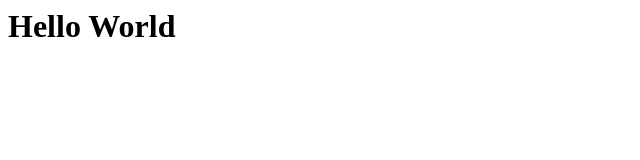
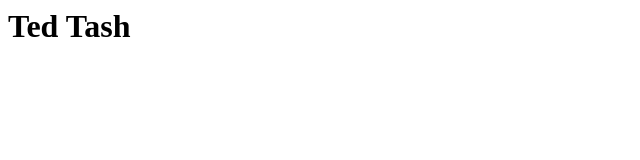
Before and after one commit to Ted-Tash/ted-tash.github.io, a plain HTML site: page index.html in a window 1280 px wide. Shown: the whole page, without its empty margins (0-640 px from the left). Drawn offline with Linux system fonts and the light colour scheme.

Commit message:
second push

```diff
--- a/index.html
+++ b/index.html
@@ -1 +1 @@
-<h1> Hello World </h1>
+<h1> Ted Tash </h1>
```
